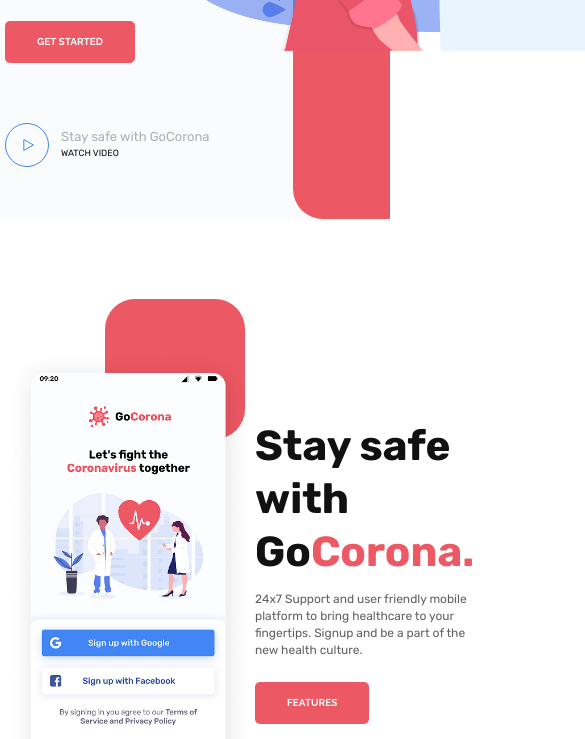
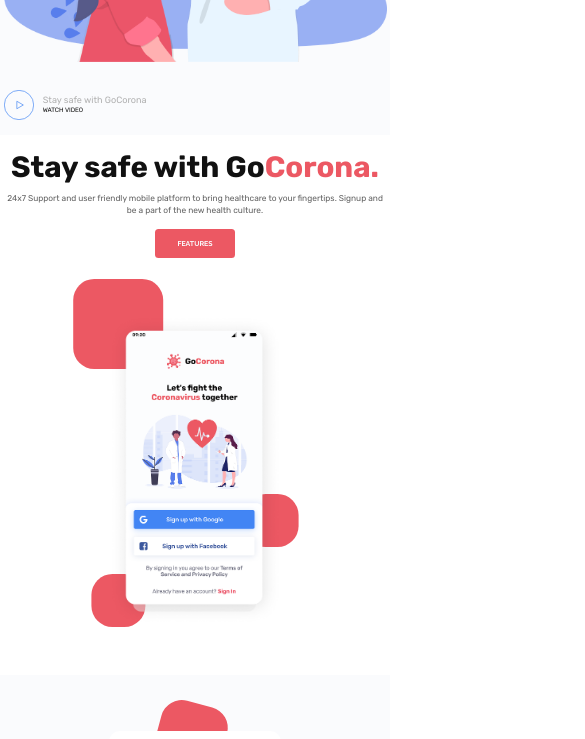
Before and after one commit to NikitaHasl/gocorona, a website: page src/index.html in a window 390 px wide. Shown: the part 481-1220 px from the top of the page, 585 px wide, since content can reach past the window. Drawn offline with nearby package versions, Linux system fonts and the light colour scheme; files that its build step writes are made by us from their sources; a web font is replaced by a local one.

Commit message:
adaptive

```diff
--- a/src/sass/abstracts/_mixins.sass
+++ b/src/sass/abstracts/_mixins.sass
@@ -2,6 +2,9 @@
 @mixin respond($breakpoit)
   @if $breakpoit == phone
     @media only screen and (max-width: 420px)
+      @content
+  @if $breakpoit == big-phone
+    @media only screen and (max-width: 660px)
       @content
   @if $breakpoit == tab-port
     @media only screen and (max-width: 870px)
--- a/src/sass/base/_core.sass
+++ b/src/sass/base/_core.sass
@@ -1,11 +1,11 @@
-@use "../abstracts/mixins"
+@use "../abstracts/mixins" as *
 
 html
   font-size: 62.5%
-  //@include mixins.respond(tab-land)
-  //  font-size: 50%
-  //@include mixins.respond(phone)
-  //  font-size: 43.75%
+  @include respond(tab-land)
+    font-size: 50%
+  @include respond(phone)
+    font-size: 43.75%
 
 .container
   max-width: 107rem
--- a/src/sass/base/_typography.sass
+++ b/src/sass/base/_typography.sass
@@ -3,18 +3,22 @@
 
 .highlight-blue
   color: $color-blue
+
 .highlight-pink
   color: $color-carmine-pink
+
 .subtitle
   @include font(Rubik, 1.2rem, 400)
   line-height: 140%
   letter-spacing: 8%
   color: $color-mouse-grey
+
 .title-1
   @include font(Rubik, 4.4rem, 700)
+  line-height: 126%
   color: $color-dark
-  line-height: 126%
+
 .title-2
   @include font(Rubik, 4.2rem, 700)
+  line-height: 126%
   color: $color-dark
-  line-height: 126%
--- a/src/sass/base/_utilities.sass
+++ b/src/sass/base/_utilities.sass
@@ -1,6 +1,5 @@
-@use "../abstracts/mixins"
-.margin-bottom-s
-  margin-bottom: .4rem
+@use "../abstracts/mixins" as *
+
 .margin-bottom-m
   margin-bottom: 1.2rem
 .margin-bottom-l
@@ -9,32 +8,26 @@
   margin-bottom: 4rem
 .margin-bottom-xxl
   margin-bottom: 6rem
-.margin-bottom-xxxl
-  margin-bottom: 16rem
 
-//@include mixins.respond(tab-port)
-//  .margin-bottom-m
-//    margin-bottom: 2rem
-//  .margin-bottom-l
-//    margin-bottom: 4rem
-//  .margin-bottom-xl
-//    margin-bottom: 6rem
-//  .margin-bottom-xxl
-//    margin-bottom: 10rem
-//  .margin-bottom-xxxl
-//    margin-bottom: 13rem
+@include respond(tab-port)
+  .margin-bottom-m
+    margin-bottom: 1rem
+  .margin-bottom-l
+    margin-bottom: 2.2rem
+  .margin-bottom-xl
+    margin-bottom: 3rem
+  .margin-bottom-xxl
+    margin-bottom: 5rem
 
-//@include mixins.respond(phone)
-//  .margin-bottom-m
-//    margin-bottom: 1rem
-//  .margin-bottom-l
-//    margin-bottom: 2rem
-//  .margin-bottom-xl
-//    margin-bottom: 4rem
-//  .margin-bottom-xxl
-//    margin-bottom: 7rem
-//  .margin-bottom-xxxl
-//    margin-bottom: 10rem
+@include respond(phone)
+  .margin-bottom-m
+    margin-bottom: .9rem
+  .margin-bottom-l
+    margin-bottom: 1.8rem
+  .margin-bottom-xl
+    margin-bottom: 2rem
+  .margin-bottom-xxl
+    margin-bottom: 4rem
 
 .text-align-center
   text-align: center
--- a/src/sass/components/_buttons.sass
+++ b/src/sass/components/_buttons.sass
@@ -3,18 +3,20 @@
 
 .btn
   @include font(Raleway, 1rem, 700)
-  color: $color-ghostly-white
   line-height: 100%
   letter-spacing: 14%
   text-transform: uppercase
   padding: 1.6rem 3.2rem
   border-radius: .5rem
+  color: $color-ghostly-white
   cursor: pointer
   transition: box-shadow .35s
+
   &_blue
     background-color: $color-blue
     &:hover
       box-shadow: 0 0 .5rem .1rem $color-blue
+
   &_pink
     background-color: $color-carmine-pink
     &:hover
--- a/src/sass/components/_navigation.sass
+++ b/src/sass/components/_navigation.sass
@@ -2,24 +2,91 @@
 @use "../abstracts/variables" as *
 
 .navigation
-  padding: 4rem 0
+  position: relative
   display: flex
   justify-content: space-between
   align-items: center
+  padding: 4rem 0
+  z-index: 10
+  @include respond(tab-port)
+    padding-left: 4rem
+
   &__logo
     max-width: 14rem
+    @include respond(tab-port)
+      max-width: 20rem
+
   &__list
     display: flex
     align-items: center
     gap: 4rem
+    @include respond(tab-port)
+      position: fixed
+      flex-direction: column
+      justify-content: center
+      top: 0
+      left: 0
+      width: 100vw
+      height: 100vh
+      background-color: $color-ghostly-white
+      transform: translateY(-100%)
+      opacity: 0
+      visibility: hidden
+      z-index: 4
+      transition: all 0.3s ease
+
   &__item:last-child
     margin-left: 10rem
+    @include respond(tab-port)
+      margin-left: 0
+
   &__link
-    display: inline-block
     @include font(Raleway, 1rem, 700)
     color: $color-dark
     line-height: 100%
     letter-spacing: 14%
+    display: inline-block
     transition: transform .3s
     &:hover
       transform: translateY(-.5rem)
+    @include respond(tab-port)
+      font-size: 2rem
+
+  &__toggle
+    position: fixed
+    opacity: 0
+    pointer-events: none
+    &:checked
+      ~ .navigation__burger
+        span:nth-child(1)
+          transform: translateY(.6rem) rotate(45deg)
+        span:nth-child(2)
+          opacity: 0
+        span:nth-child(3)
+          transform: translateY(-.75rem) rotate(-45deg)
+
+      ~ .navigation__list
+        transform: translateY(0)
+        opacity: 1
+        visibility: visible
+
+  &__burger
+    display: none
+    flex-direction: column
+    width: 2.5rem
+    height: 1.5rem
+    justify-content: space-between
+    cursor: pointer
+    z-index: 5
+    @include respond(tab-port)
+      display: flex
+      position: fixed
+      right: 3rem
+
+    & span
+      display: block
+      width: 100%
+      height: .2rem
+      border-radius: .1rem
+      background-color: $color-blue
+      transition: transform .3s
--- a/src/sass/components/_video-link.sass
+++ b/src/sass/components/_video-link.sass
@@ -6,18 +6,22 @@
   align-items: center
   gap: 1.2rem
   transition: transform .35s
+  &:hover
+    transform: translateX(.5rem)
+
   &__icon
     max-width: 4.4rem
+
   &__text
     @include font(Rubik, 1.3rem, 400)
     line-height: 126%
+
   &__subtitle
     letter-spacing: 8%
     color: $color-agate-grey
+
   &__title
     font-size: .9rem
     letter-spacing: 16%
     color: $color-dark
     text-transform: uppercase
-  &:hover
-    transform: translateX(.5rem)
--- a/src/sass/sections/_app.sass
+++ b/src/sass/sections/_app.sass
@@ -3,36 +3,71 @@
 
 .section-app
   padding: 8rem 0
-  z-index: 0
+  @include respond(tab-port)
+    padding: 5rem 0
+  @include respond(phone)
+    padding: 2rem 0
+
   &__wrapper
     display: grid
     grid-template-columns: repeat(2, 1fr)
     align-items: center
+    @include respond(phone)
+      grid-template-columns: 1fr
+      gap: 3rem
+
   &__image
+    position: relative
+    padding: 5rem 0
     width: 100%
-    padding: 5rem 0
-    position: relative
+    @include respond(phone)
+      order: 2
+
   &__img
     max-width: 25rem
     justify-self: center
+
   &__text
     max-width: 38rem
+    @include respond(phone)
+      order: 1
+      max-width: 100%
+      text-align: center
+
   &__decore
+
     &_1
-      width: 14rem
-      height: 14rem
+      width: 12.8rem
+      height: 12.8rem
+      top: 0
+      left: 30%
       border-radius: 3rem
-      top: 0
-      left: 10rem
+      transform: translateX(-50%)
+      @include respond(big-phone)
+        left: 20%
+      @include respond(phone)
+        left: 30%
+
     &_2
-      width: 7rem
-      height: 7rem
+      width: 7.6rem
+      height: 7.6rem
+      right: 30%
+      bottom: 30%
       border-radius: 3rem
-      right: 13rem
-      bottom: 12rem
+      transform: translateX(50%)
+      @include respond(big-phone)
+        right: 22%
+      @include respond(phone)
+        right: 30%
+
     &_3
-      width: 7rem
-      height: 7rem
+      width: 7.6rem
+      height: 7.6rem
+      bottom: 9%
+      left: 30%
       border-radius: 3rem
-      bottom: 5rem
-      left: 14rem
+      transform: translateX(-50%)
+      @include respond(big-phone)
+        left: 20%
+      @include respond(phone)
+        left: 30%
--- a/src/sass/sections/_features.sass
+++ b/src/sass/sections/_features.sass
@@ -3,48 +3,77 @@
 
 .section-features
   padding: 8rem 0 4rem 0
+  overflow: hidden
+  @include respond(big-phone)
+    padding: 4rem 0
+
   .subtitle
     max-width: 60rem
     margin-inline: auto
+
   &__wrapper
+    position: relative
     display: grid
-    grid-template-columns: repeat(auto-fit, minmax(28rem, 1fr))
+    grid-template-columns: repeat(auto-fit, minmax(31rem, 1fr))
+    row-gap: 1.5rem
     justify-items: center
     padding: 4rem 0
-    position: relative
+    @include respond(big-phone)
+      padding: 3rem 0
+
   &__links
     display: flex
     justify-content: center
     align-items: center
     gap: 6rem
+
   &__img
     max-width: 16rem
+
   &__decore
+
     &_1
       width: 6.6rem
       height: 6.6rem
+      left: 0
+      bottom: 0
       border-radius: 1.6rem
       transform: rotate(-30deg)
-      left: 0
-      bottom: 0
+
     &_2
       width: 9.7rem
       height: 9.7rem
+      left: 30%
+      top: 5%
       border-radius: 3rem
-      transform: rotate(105deg)
-      left: 26%
-      top: 18%
+      transform: translateX(-50%) rotate(105deg)
+      @include respond(tab-port)
+        left: 40%
+        top: 4%
+      @include respond(big-phone)
+        left: 45%
+      @include respond(phone)
+        left: 15%
+        top: 25%
+
     &_3
       width: 12.8rem
       height: 12.8rem
-      border-radius: 3rem
-      transform: rotate(-30deg)
       right: 30%
       bottom: 0
+      border-radius: 3rem
+      transform: translateX(-50%) rotate(-30deg)
+      @include respond(big-phone)
+        right: 10%
+        bottom: 20%
+      @include respond(phone)
+        right: 0
+        bottom: 40%
+
     &_4
       width: 6.6rem
       height: 6.6rem
+      top: 0
+      right: 0
       border-radius: 1.6rem
       transform: rotate(-30deg)
-      top: 0
-      right: 0
--- a/src/sass/sections/_hero.sass
+++ b/src/sass/sections/_hero.sass
@@ -2,22 +2,40 @@
 @use "../abstracts/variables" as *
 
 .section-hero
+  padding-bottom: 5rem
   background-color: $color-ghostly-white
-  padding-bottom: 5rem
   position: relative
-  z-index: 0
+  @include respond(phone)
+    padding-bottom: 2rem
+
   &__wrapper
     display: grid
     grid-template-columns: repeat(2, 1fr)
     align-items: center
+    @include respond(big-phone)
+      grid-template-columns: 1fr
+      gap: 3rem
+      justify-items: center
+      text-align: center
+
+  &__text
+    @include respond(big-phone)
+      display: flex
+      flex-direction: column
+      align-items: center
+
   &__img
+    width: 100%
     max-width: 55rem
+
   &__background
     position: absolute
-    background-color: $color-carmine-pink
     right: 0
     top: 0
-    width: 25%
+    width: 30%
     height: 100%
     border-radius: 3rem 0 0 3rem
+    background-color: $color-carmine-pink
     z-index: -1
+    @include respond(phone)
+      display: none
--- a/src/sass/sections/_metrics.sass
+++ b/src/sass/sections/_metrics.sass
@@ -4,12 +4,18 @@
 .section-metrics
   padding: 5rem 0 11rem 0
   background-color: $color-ghostly-white
+  @include respond(big-phone)
+    padding: 5rem 0
+  @include respond(phone)
+    padding: 4rem 0
+
   &__statistic
     display: flex
     justify-content: center
     padding: 4rem 0
     position: relative
     z-index: 0
+
   &__info
     display: flex
     justify-content: space-between
@@ -18,31 +24,57 @@
     border-radius: 1.6rem
     width: 100%
     max-width: 66rem
+    @include respond(big-phone)
+      padding: 1.5rem 5rem
+    @include respond(phone)
+      flex-direction: column
+      gap: 2rem
+      width: auto
+
     &-column
       text-align: center
+
     &-title
       @include font(Rubik, 3.6rem, 700)
       letter-spacing: 14%
       color: $color-carmine-pink
+
     &-subtitle
       @include font(Rubik, 1.1rem, 700)
       letter-spacing: 37%
       color: $color-dark
       text-transform: uppercase
+
   &__wrapper
     display: grid
     grid-template-columns: repeat(2, 1fr)
     align-items: center
+    @include respond(tab-port)
+      justify-items: center
+    @include respond(big-phone)
+      grid-template-columns: 1fr
+      gap: 5rem
+
   &__text
     max-width: 40rem
+    @include respond(big-phone)
+      text-align: center
+      max-width: 60rem
+
   &__decore
+
     &_1
       width: 6.5rem
       height: 6.5rem
       border-radius: 1.6rem
       left: 17%
       bottom: 7%
-      transform: rotate(-30deg)
+      transform: translateX(-50%) rotate(-30deg)
+      @include respond(big-phone)
+        left: 7%
+      @include respond(phone)
+        left: 25%
+
     &_2
       width: 9.7rem
       height: 9.7rem
@@ -50,6 +82,7 @@
       left: 40%
       top: 0
       transform: rotate(105deg)
+
     &_3
       width: 12.8rem
       height: 12.8rem
@@ -57,3 +90,7 @@
       right: 14%
       bottom: 10%
       transform: rotate(-30deg)
+      @include respond(big-phone)
+        right: 4%
+      @include respond(phone)
+        right: 10%
```
Also changed, not shown: src/index.html (+12 -6 lines), src/sass/components/_card.sass (+14 -8 lines).
